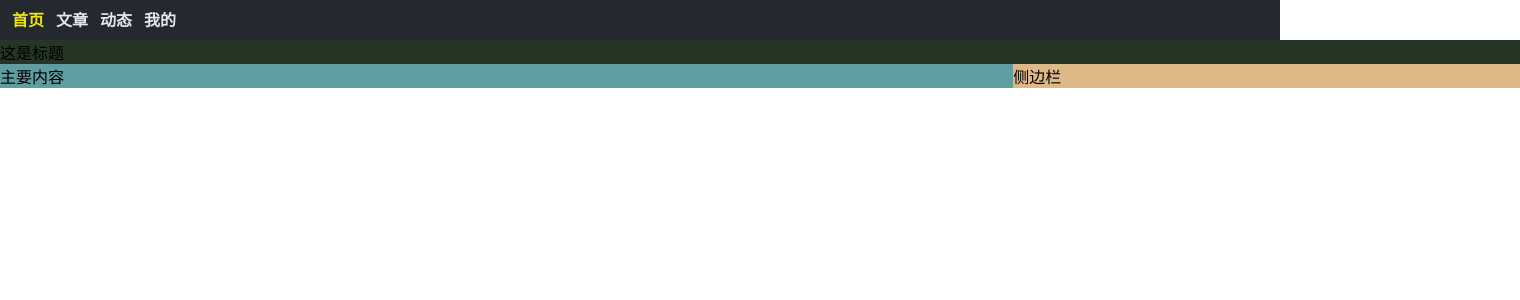
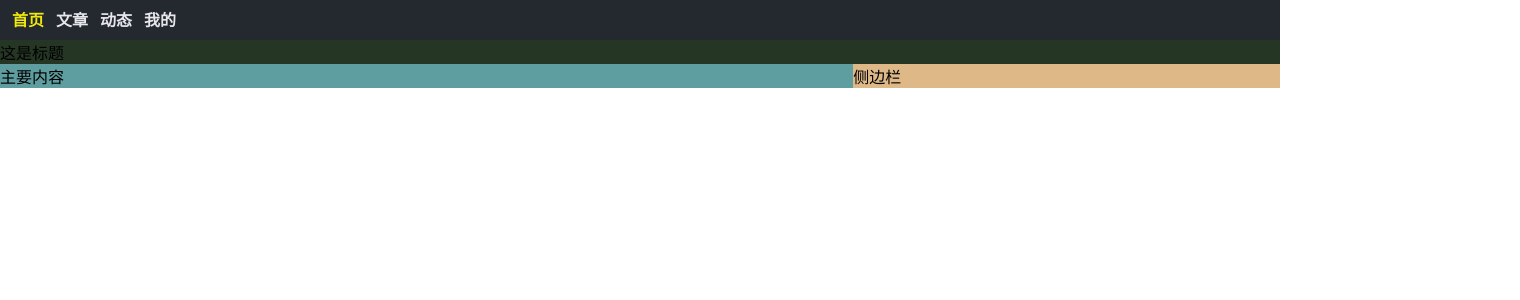
Before and after one commit to huiruo/time-manual, a React app in the folder web/: page / in a window 1280 px wide. Shown: the top 300 px of the page, 1520 px wide, since content can reach past the window. Built offline with nearby package versions, Linux system fonts and the light colour scheme.

Commit message:
feat: responsive & table design

```diff
--- a/web/src/pages/moments/index.tsx
+++ b/web/src/pages/moments/index.tsx
@@ -7,7 +7,7 @@ const Moments =()=>{
       <Header />
       <div className='container test-bg'>
         <div className='title'>这是标题</div>
-        <div className='row'>
+        <div className='content'>
 
           <div className='main-content col-sm-12'>
             主要内容
--- a/web/src/style/common.scss
+++ b/web/src/style/common.scss
@@ -1,21 +1,14 @@
 .root-container{
   width: 100%;
   height: 100%;
-  // min-width: 85rem;
-  // min-width: 15rem;
 }
 
 .test-bg{
   background: rgb(37, 54, 37);
 }
 
-.container{
-  width: 152.0rem;
-  margin: 0 auto;
-}
 
-
-.row{
+.content{
   display: flex;
   flex: 1;
 }
@@ -30,12 +23,19 @@
   background: burlywood;
 }
 
+@media (min-width: 1520px) {
+  .container {
+    width: 152rem;
+    margin: 0 auto;
+  }
+}
+
 @media (max-width: 768px) {
   .container{
     width: 100%;
     margin: 0 auto;
   }
-  .row{
+  .content{
     display: block;
     flex: 1;
   }
```
Also changed, not shown: web/dev_doc/dev_moments/.md (added), 1 other file (tests, documents, lock files or other folders).
